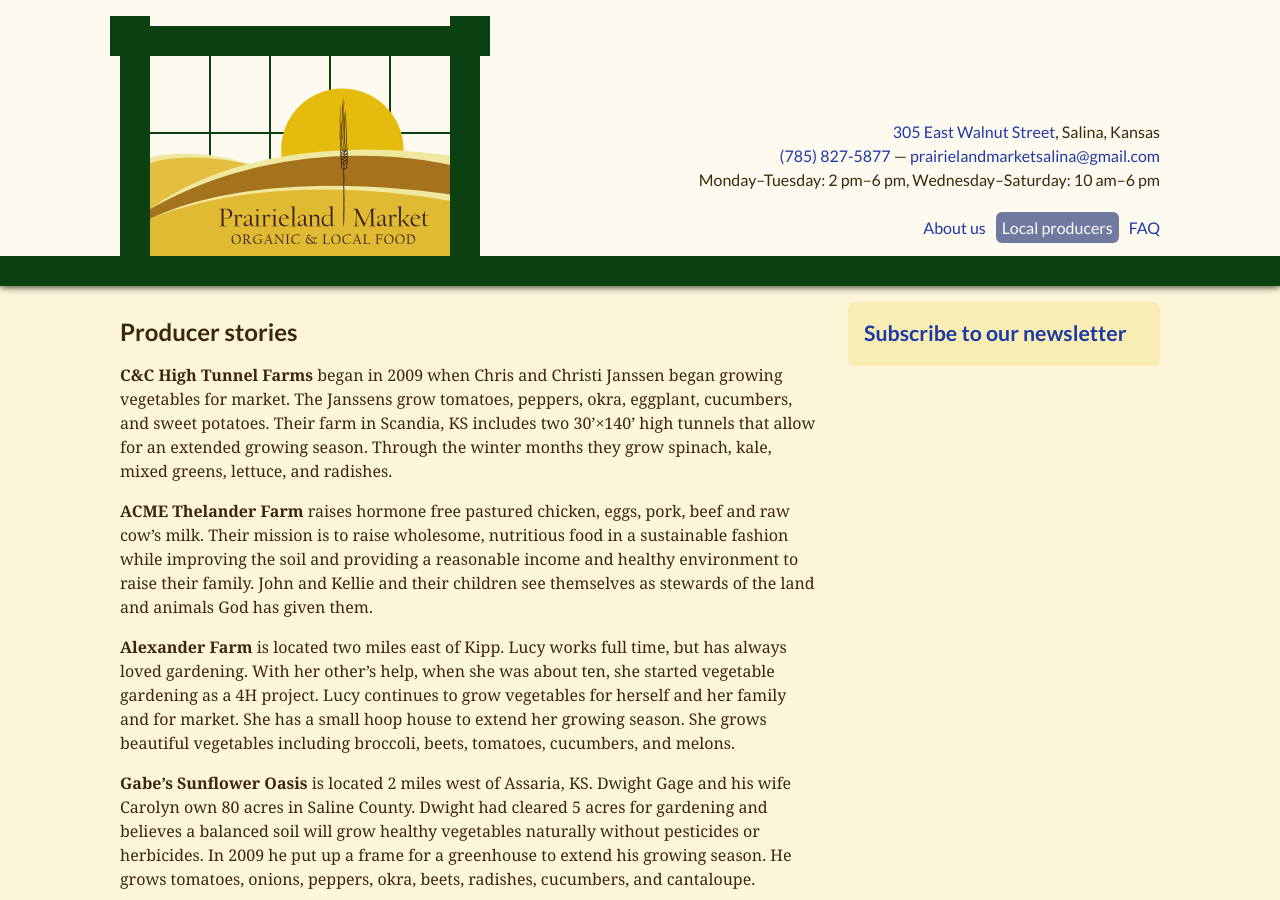
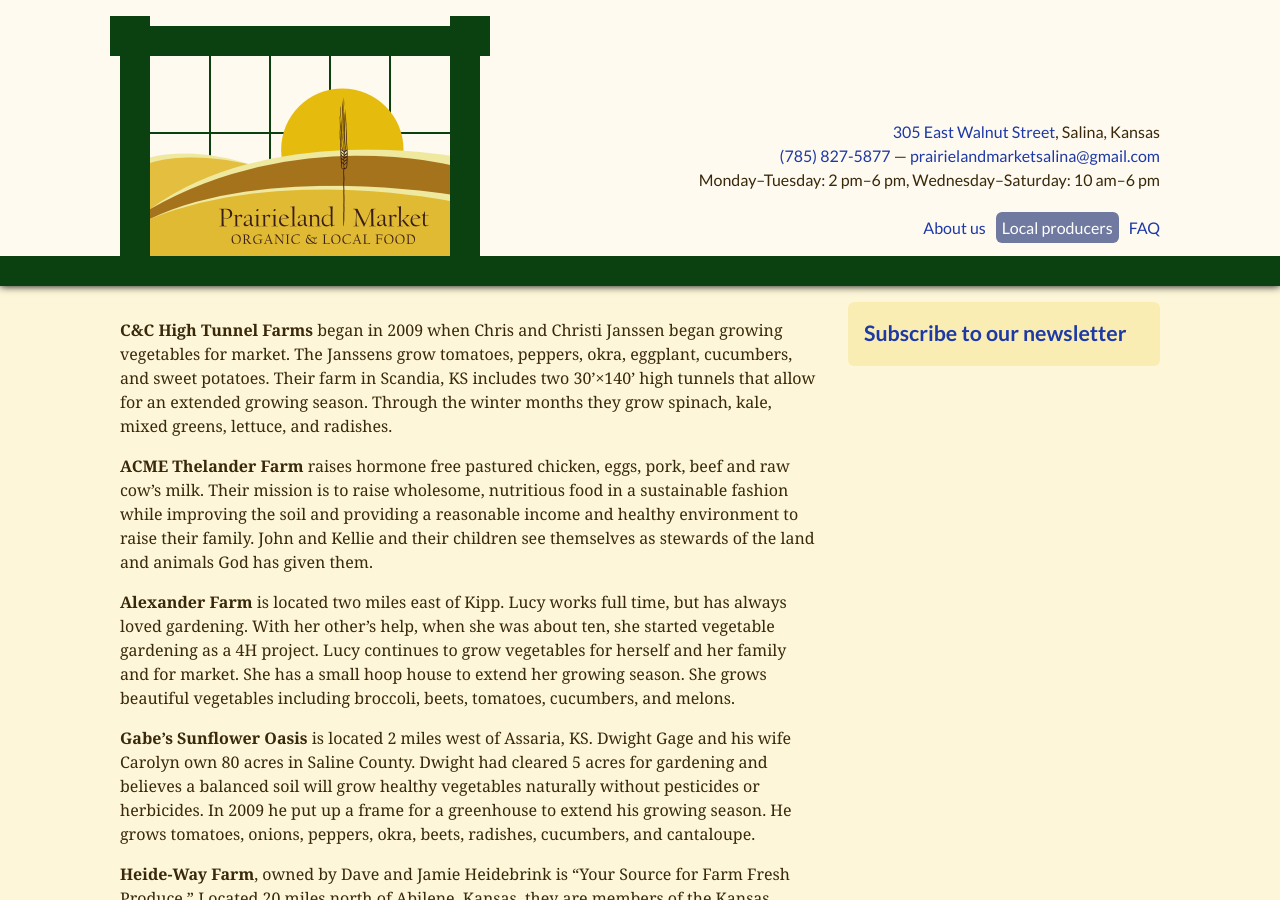
Before and after one commit to prairielandmarket/prairielandmarket.github.io, a Jekyll site: the page built from local_producers.md, in a window 1280 px wide and 900 px high. Built offline with Jekyll 4.4.1, drawn with Linux system fonts in a browser that asks for light colours; nearby versions of some CDN libraries; Markdown is read by kramdown in place of the engine named in the settings.

Commit message:
never mind

```diff
--- a/local_producers.md
+++ b/local_producers.md
@@ -4,8 +4,6 @@ layout: default
 title: Local producers
 published: true
 ---
-
-# Producer stories
 
 **C&C High Tunnel Farms** began in 2009 when Chris and Christi Janssen began growing vegetables for market.  The Janssens grow tomatoes, peppers, okra, eggplant, cucumbers, and sweet potatoes.  Their farm in Scandia, KS includes two 30'&times;140' high tunnels that allow for an extended growing season.  Through the winter months they grow spinach, kale, mixed greens, lettuce, and radishes.
 
```
